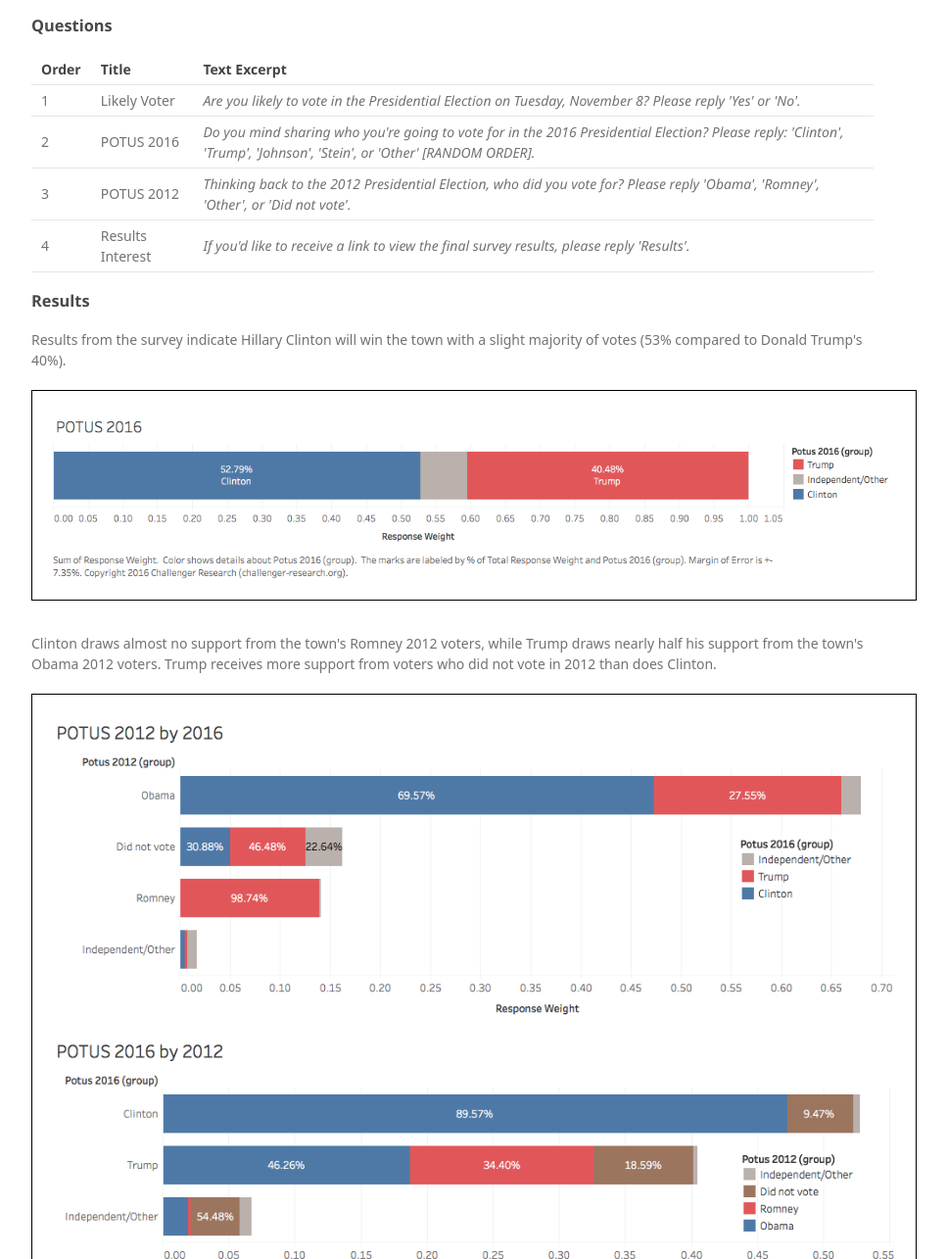
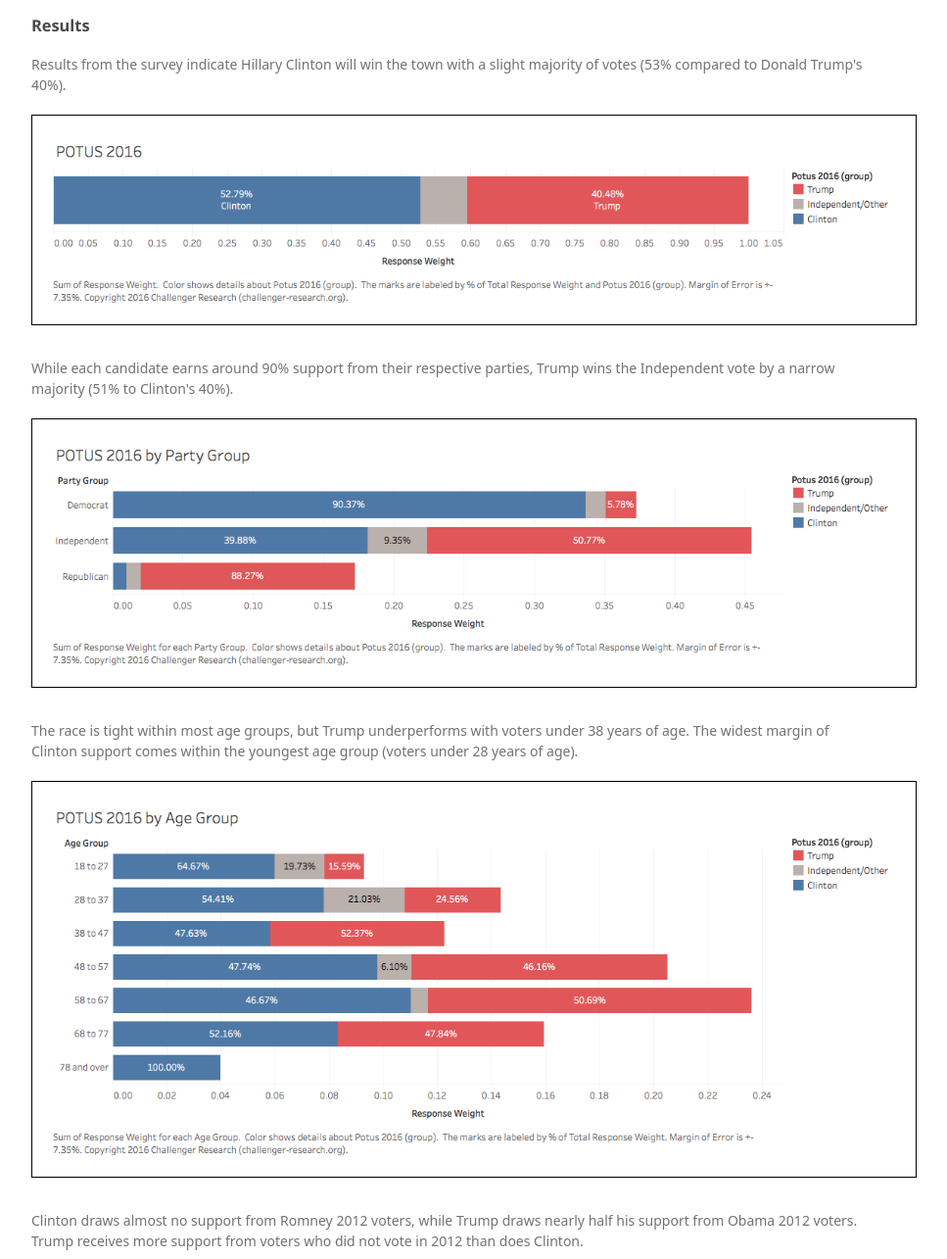
Before and after one commit to challenger-research/challenger-research.github.io, a plain HTML site: page results/potus-2016.html in a window 1280 px wide. Shown: the part 235-1520 px from the top of the page at 98% size, without its empty margins (178-1145 px from the left). Drawn offline with Linux system fonts and the light colour scheme; a web font is replaced by a local one.

Commit message:
Add demographic breakdowns of the 2016 vote

```diff
--- a/results/potus-2016.html
+++ b/results/potus-2016.html
@@ -26,6 +26,48 @@
           Challenger Research conducted an SMS-based survey of registered likely voters from Branford, Connecticut
           between Wednesday, November 2, 2016 and Thursday, November 3, 2016.
         </p>
+
+
+
+
+
+
+
+        <h3>
+          <a id="results" class="anchor" href="#results" aria-hidden="true"><span aria-hidden="true" class="octicon octicon-link"></span></a>
+          Results
+        </h3>
+        <p>
+          Results from the survey indicate Hillary Clinton will win the town with a slight majority of votes (53% compared to Donald Trump's 40%).
+        </p>
+        <img src="../images/potus-2016/weighted-2016.png" alt="" style="margin-bottom:2em; padding:1.5em; border:1px solid #000;"/>
+
+        <p>
+          While each candidate earns around 90% support from their respective parties, Trump wins the Independent vote by a narrow majority (51% to Clinton's 40%).
+        </p>
+        <img src="../images/potus-2016/weighted-2016-by-party.png" alt="" style="margin-bottom:2em; padding:1.5em; border:1px solid #000;"/>
+
+        <p>
+          The race is tight within most age groups, but Trump underperforms with voters under 38 years of age. The widest margin of Clinton support comes within the youngest age group (voters under 28 years of age).
+        </p>
+        <img src="../images/potus-2016/weighted-2016-by-age.png" alt="" style="margin-bottom:2em; padding:1.5em; border:1px solid #000;"/>
+
+
+
+
+        <p>
+          Clinton draws almost no support from Romney 2012 voters, while Trump draws nearly half his support from Obama 2012 voters.
+          Trump receives more support from voters who did not vote in 2012 than does Clinton.
+        </p>
+        <img src="../images/potus-2016/weighted-2012-x-2016.png" alt="" style="margin-bottom:2em; padding:1.5em; border:1px solid #000;"/>
+
+        <!--p>
+          Self-reported support for Clinton in 2016 underperforms self-reported support for Obama in 2012.
+        </p>
+        <img src="../images/potus-2016/weighted-2012-by-2016.png" alt="" style="margin-bottom:2em; padding:1.5em; border:1px solid #000;"/-->
+
+
+
 
 
 
@@ -60,33 +102,6 @@
             <td><em>If you'd like to receive a link to view the final survey results, please reply 'Results'.</em></td>
           </tr>
         </table>
-
-
-
-        <h3>
-          <a id="results" class="anchor" href="#results" aria-hidden="true"><span aria-hidden="true" class="octicon octicon-link"></span></a>
-          Results
-        </h3>
-        <p>
-          Results from the survey indicate Hillary Clinton will win the town with a slight majority of votes (53% compared to Donald Trump's 40%).
-        </p>
-        <img src="../images/potus-2016/weighted-2016.png" alt="" style="margin-bottom:2em; padding:1.5em; border:1px solid #000;"/>
-
-        <p>
-          Clinton draws almost no support from the town's Romney 2012 voters, while Trump draws nearly half his support from the town's Obama 2012 voters.
-          Trump receives more support from voters who did not vote in 2012 than does Clinton.
-        </p>
-        <img src="../images/potus-2016/weighted-2012-x-2016.png" alt="" style="margin-bottom:2em; padding:1.5em; border:1px solid #000;"/>
-
-        <!--p>
-          Self-reported support for Clinton in 2016 underperforms self-reported support for Obama in 2012.
-        </p>
-        <img src="../images/potus-2016/weighted-2012-by-2016.png" alt="" style="margin-bottom:2em; padding:1.5em; border:1px solid #000;"/-->
-
-
-
-
-
 
 
 
```
Also changed, not shown: index.html (+1 -1 lines), images/potus-2016/weighted-2016-by-age.png (added), images/potus-2016/weighted-2016-by-party.png (added).
